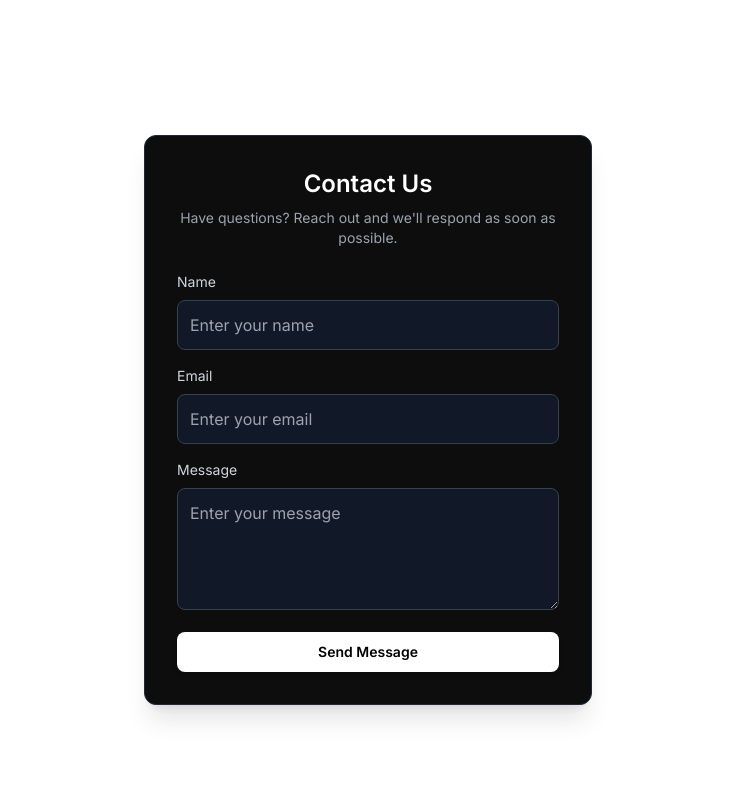
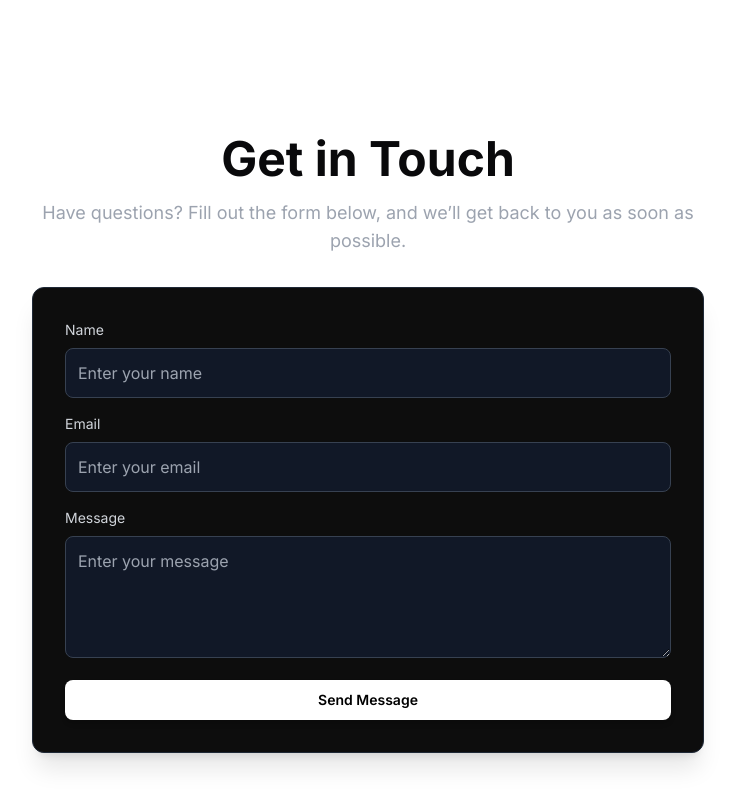
Before and after one commit to rafaysyed1/spend_in_peace, a Next.js app: page / in a window 1280 px wide. Shown: the part 2020-2820 px from the top of the page, without its empty margins (272-1007 px from the left). Built offline with nearby package versions, Linux system fonts and the light colour scheme.

Commit message:
Enhanced contact us form Ui

```diff
--- a/app/components/Contact.tsx
+++ b/app/components/Contact.tsx
@@ -26,14 +26,11 @@ export default function ContactUsForm() {
   async function onSubmit(values: { name: string; email: string; message: string }) {
     try {
       setIsLoading(true);
-
       const { data } = await axios.post("/api/contact", values);
-
       toast({
         title: "Success",
         description: data.message || "Your message has been sent successfully.",
       });
-
       reset();
     } catch (error: any) {
       toast({
@@ -45,15 +42,18 @@ export default function ContactUsForm() {
       setIsLoading(false);
     }
   }
+
   return (
     <section className="border-b border-white/10 py-32 border-t">
-       <div className="w-full max-w-md p-8 bg-[#0D0D0D] rounded-xl shadow-xl border border-gray-800 mx-auto">
-      <h2 className="text-2xl font-semibold text-white text-center">Contact Us</h2>
-      <p className="text-gray-400 text-sm text-center mt-2">
-        Have questions? Reach out and we'll respond as soon as possible.
+      <div className="container mx-auto text-center max-w-3xl">
+        <h2 className="font-bold text-3xl sm:text-4xl md:text-5xl leading-tight">Get in Touch</h2>
+        <p className="mt-4 text-gray-400 sm:text-lg">
+          Have questions? Fill out the form below, and we’ll get back to you as soon as possible.
         </p>
+      </div>
 
-      <form onSubmit={handleSubmit(onSubmit)} className="mt-6 space-y-4">
+      <div className="w-full max-w-md sm:max-w-lg md:max-w-xl lg:max-w-2xl p-8 bg-[#0D0D0D] rounded-xl shadow-xl border border-gray-800 mx-auto mt-8">
+        <form onSubmit={handleSubmit(onSubmit)} className="space-y-4">
           <div>
             <label className="block text-gray-300 text-sm mb-2">Name</label>
             <input
@@ -70,7 +70,7 @@ export default function ContactUsForm() {
             <input
               {...register("email", {
                 required: "Email is required",
-              pattern: { value: /^[^\s@]+@[^\s@]+\.[^\s@]+$/, message: "Invalid email address" }
+                pattern: { value: /^[^\s@]+@[^\s@]+\.[^\s@]+$/, message: "Invalid email address" },
               })}
               placeholder="Enter your email"
               disabled={isLoading}
@@ -102,6 +102,5 @@ export default function ContactUsForm() {
         </form>
       </div>
     </section>
-
   );
 }
```
Lines whose indentation alone changed are shown as unchanged.
